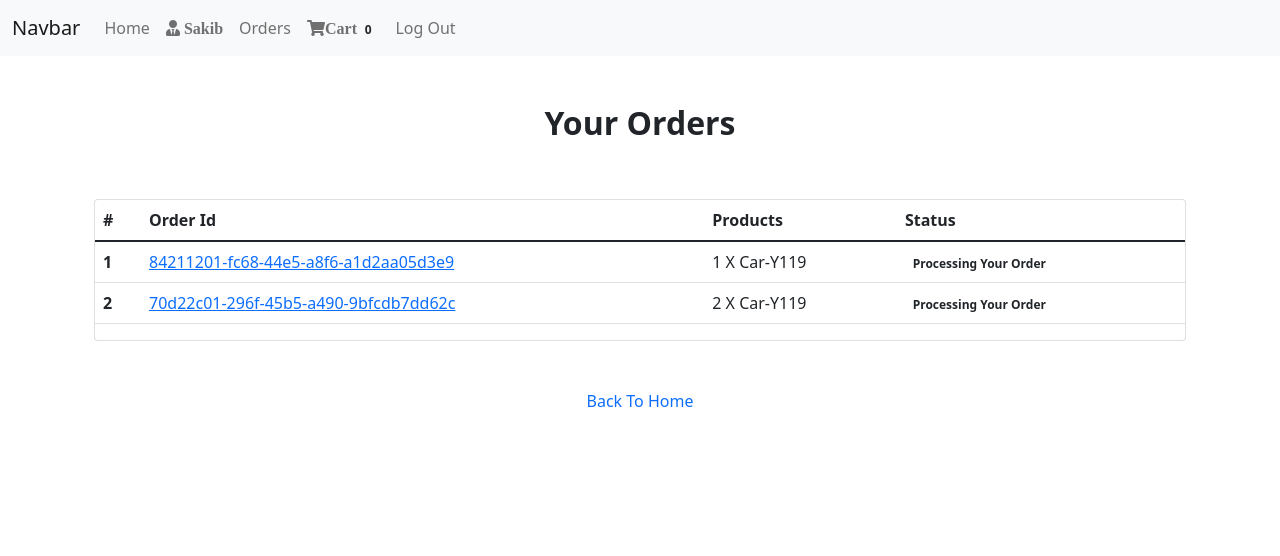
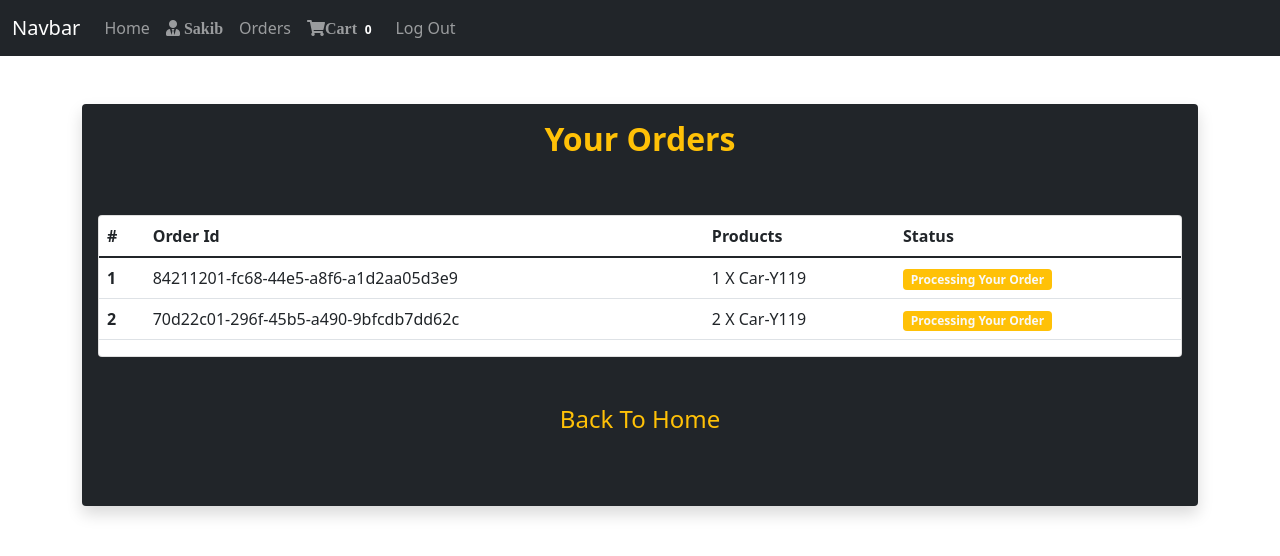
Before and after one commit to mostofa247/E-commerce-Django-project, a Django app: page /payment/orders/ in a window 1280 px wide. Shown: the top 556 px of the page. Run offline with Django 3.2, Linux system fonts and the light colour scheme; a user stored in the database is signed in; data comes from the database, SQL or seed files in the repository; both versions use the stored data as it was after the commit; some libraries are stand-ins or nearby versions.

Commit message:
CSS update

```diff
--- a/My_Ecom_Project/templates/App_Login/change_profile.html
+++ b/My_Ecom_Project/templates/App_Login/change_profile.html
@@ -8,7 +8,7 @@
         {{ form|crispy }}
         {% csrf_token %}
         <br>
-        <button type="submit" class="btn btn-success btn-sm">Save</button>
+        <button type="submit" class="btn btn-info btn-sm">Save</button>
     </form>
 </div>
 <br><br>
--- a/My_Ecom_Project/templates/App_Payment/order.html
+++ b/My_Ecom_Project/templates/App_Payment/order.html
@@ -2,9 +2,9 @@
 {% load crispy_forms_tags %}
 {% block title_body %} Orders Details {% endblock %}
 {% block body_block %}
-<div class="container mt-5">
-    <h2 class="text-center"><strong>Your Orders</strong></h2>
-    <div class="row">
+<div class="container mt-5 shadow p-3 mb-5 bg-dark rounded">
+    <h2 class="text-center text-warning"><strong>Your Orders</strong></h2>
+    <div class="row ">
         <div class="col-md-12">
             <div class="card mt-5" style="height:auto;">
                 <div class="table-responsive">
@@ -21,11 +21,11 @@
                             {% for order in orders %}
                             <tr>
                                 <th scope="row">{{ forloop.counter }}</th>
-                                <td><a href="">{{ order.orderId }}</a></td>
+                                <td><a href="" class="text-decoration-none text-dark">{{ order.orderId }}</a></td>
                                 <td>
                                     {% for item in order.orderitems.all %} {{item}} <br> {% endfor %}
                                 </td>
-                                <td><span class="badge badge-primary text-dark">Processing Your Order</span></td>
+                                <td><span class="badge badge-primary bg-warning text-light">Processing Your Order</span></td>
                             </tr>
                             {% endfor %}
                         </tbody>
@@ -34,7 +34,7 @@
             </div>
         </div>
         <div class="col-md-12 my-5 text-center">
-            <a href="{% url 'App_Shop:home' %}" class="text-decoration-none">Back To Home</a>
+            <a href="{% url 'App_Shop:home' %}" class="text-decoration-none"><h4 class="text-warning">Back To Home</h4></a>
         </div>
     </div>
 </div>
--- a/My_Ecom_Project/templates/base.html
+++ b/My_Ecom_Project/templates/base.html
@@ -70,6 +70,10 @@
         .card-product .title {
             margin-top: 0px;
         }
+
+        .title-color{
+            color: #FF6A00;
+        }
     </style>
 </head>
 
--- a/My_Ecom_Project/templates/navbar.html
+++ b/My_Ecom_Project/templates/navbar.html
@@ -1,6 +1,6 @@
 {% load cart_tag %}
 
-<nav class="navbar navbar-expand-lg navbar-light bg-light">
+<nav class="navbar navbar-expand-lg navbar-dark bg-dark">
     <div class="container-fluid">
         <a class="navbar-brand" href="{% url 'App_Shop:home' %}">Navbar</a>
         <button class="navbar-toggler" type="button" data-bs-toggle="collapse" data-bs-target="#navbarNavDropdown"
@@ -22,7 +22,7 @@
                 </li>
                 <li class="nav-item">
                     <a class="nav-link" href="{% url 'App_Order:cart' %}"><i class="fa fa-shopping-cart">Cart</i><span
-                        class="badge badge-light text-dark">{{ request.user | cart_total }}</span></a>
+                        class="badge badge-light ">{{ request.user | cart_total }}</span></a>
                 </li>
                 <li class="nav-item">
                     <a class="nav-link" href="{% url 'App_Login:logout' %}">Log Out</a>
```
Also changed, not shown: My_Ecom_Project/templates/App_Shop/home.html (+5 -4 lines), My_Ecom_Project/templates/App_Shop/product_detail.html (+5 -3 lines), My_Ecom_Project/db.sqlite3.
